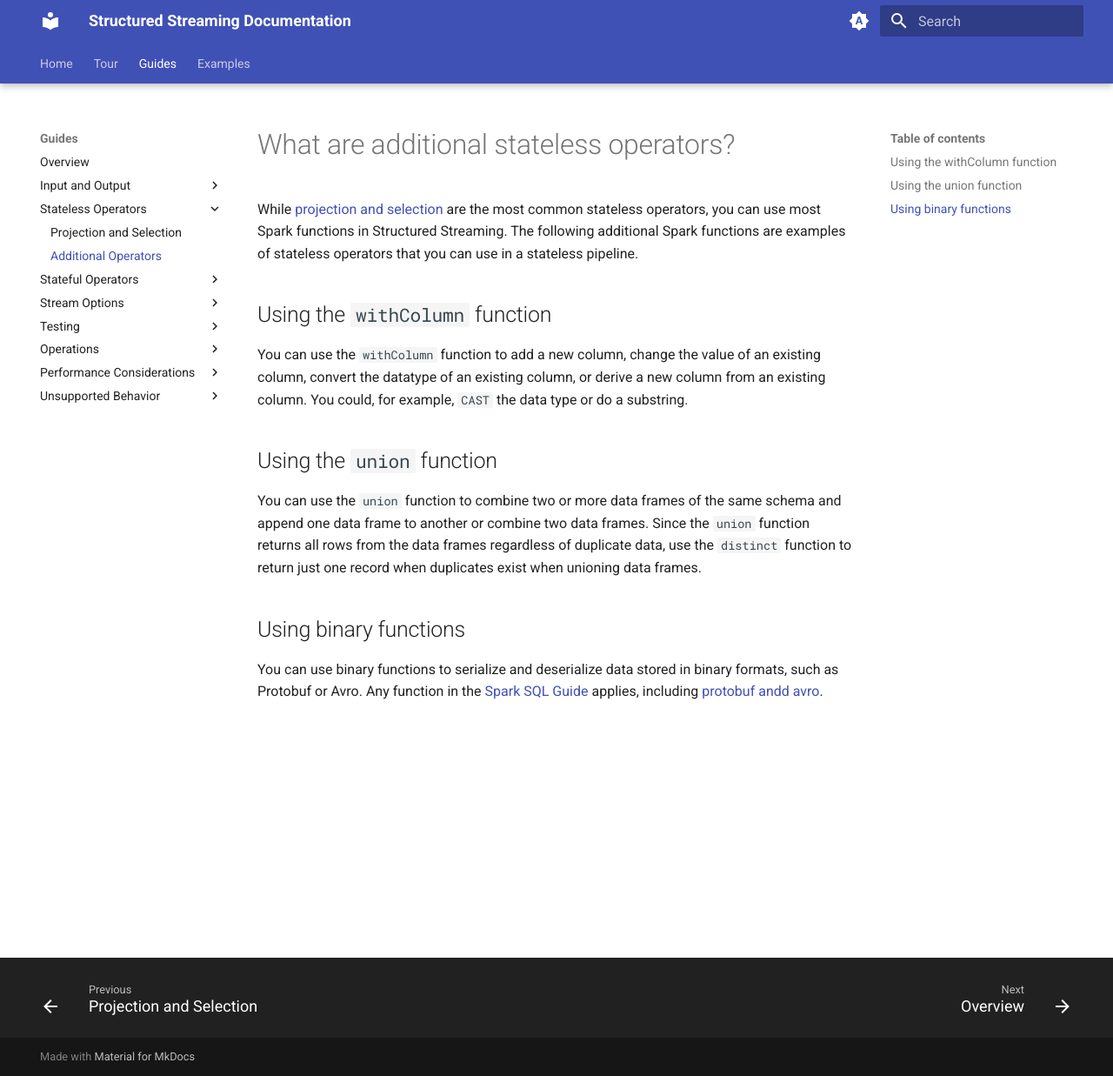
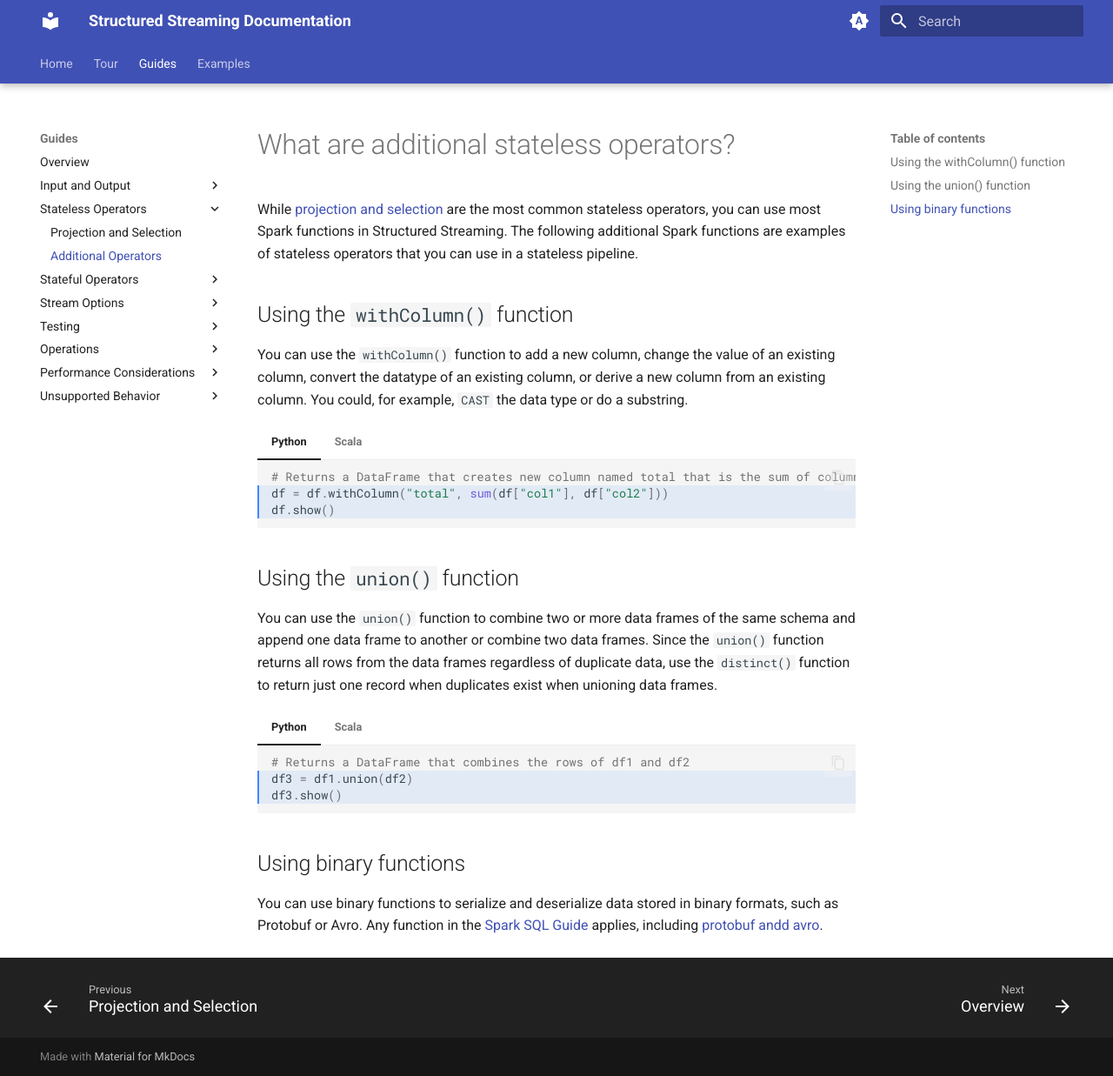
Before and after one commit to neilramaswamy/structured-streaming, an MkDocs documentation site: the page built from docs/guides/stateless/additional_operators.md, in a window 1280 px wide and 1237 px high. Shown: the whole window at 87% size. Built offline with MkDocs 1.6.1 and Material for MkDocs 9.7.7, drawn with Linux system fonts in a browser that asks for light colours.

Commit message:
examples

````diff
--- a/docs/guides/stateless/additional_operators.md
+++ b/docs/guides/stateless/additional_operators.md
@@ -2,16 +2,43 @@
 
 While [projection and selection](projection_selection.md) are the most common stateless operators, you can use most Spark functions in Structured Streaming. The following additional Spark functions are examples of stateless operators that you can use in a stateless pipeline.
 
-## Using the `withColumn` function
+## Using the `withColumn()` function
 
-You can use the `withColumn` function to add a new column, change the value of an existing column, convert the datatype of an existing column, or derive a new column from an existing column. You could, for example, `CAST` the data type or do a substring.
+You can use the `withColumn()` function to add a new column, change the value of an existing column, convert the datatype of an existing column, or derive a new column from an existing column. You could, for example, `CAST` the data type or do a substring.
 
-<!--TODO(neil) - example -->
+=== "Python"
 
-## Using the `union` function
+    ```python hl_lines="2-3"
+    # Returns a DataFrame that creates new column named total that is the sum of columns 1 and 2.
+    df = df.withColumn("total", sum(df["col1"], df["col2"]))
+    df.show()
+    ```
+=== "Scala"
 
-You can use the `union` function to combine two or more data frames of the same schema and append one data frame to another or combine two data frames. Since the `union` function returns all rows from the data frames regardless of duplicate data, use the `distinct` function to return just one record when duplicates exist when unioning data frames.
+    ```scala hl_lines="2-3"
+    // Returns a DataFrame that creates new column named total that is the sum of columns 1 and 2.
+    val df = df.df.withColumn("total", sum(df["col1"], df["col2"]))
+    display(df)
+    ```
 
+## Using the `union()` function
+
+You can use the `union()` function to combine two or more data frames of the same schema and append one data frame to another or combine two data frames. Since the `union()` function returns all rows from the data frames regardless of duplicate data, use the `distinct()` function to return just one record when duplicates exist when unioning data frames.
+
+=== "Python"
+
+    ```python hl_lines="2-3"
+    # Returns a DataFrame that combines the rows of df1 and df2
+    df3 = df1.union(df2)
+    df3.show()
+    ```
+=== "Scala"
+
+    ```scala hl_lines="2-3"
+    // Returns a DataFrame that combines the rows of df1 and df2
+    val df3 = df1.union(df2)
+    display(df3)
+    ```
 <!--## Using the `flatMap` function
 
 You can use the `flatMap` function to transforma data. The `flatMap` function applies a given function to each element of a data frame and generate zero, one, or many output elements for each input element.
````
Also changed, not shown: docs/guides/stateless/projection_selection.md (+3 -22 lines).
